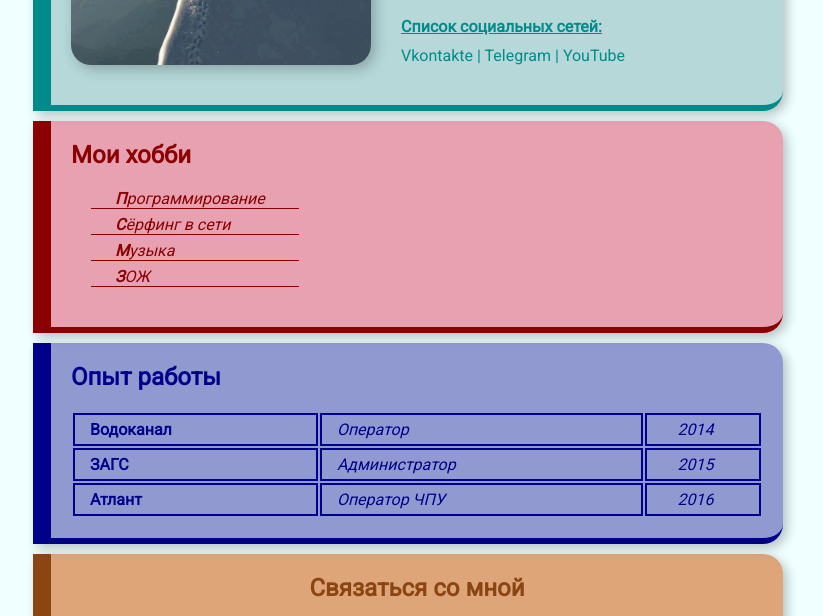
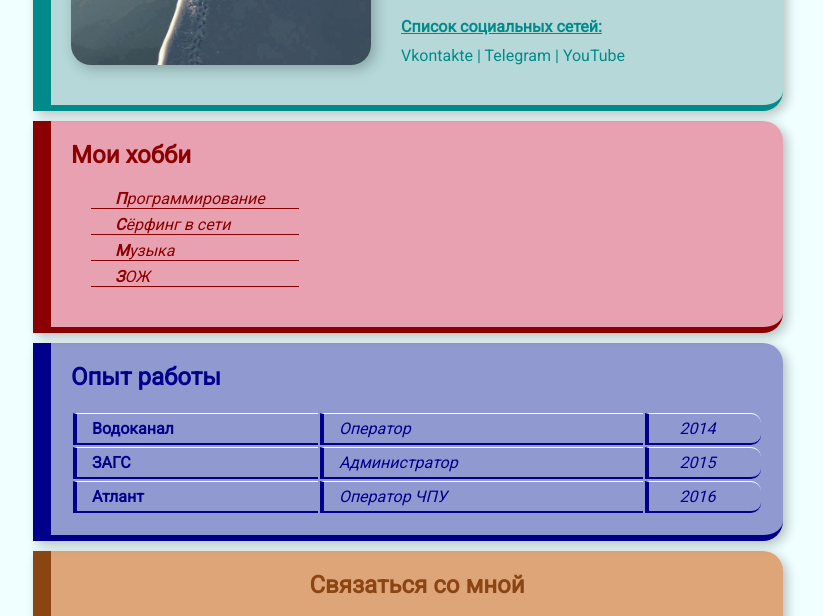
Before and after one commit to senves6/myresume, a plain HTML site: page index.html in a window 1280 px wide. Shown: the part 157-773 px from the top of the page, without its empty margins (232-1055 px from the left). Drawn offline with Linux system fonts and the light colour scheme.

Commit message:
Edit style table td

```diff
--- a/styles.css
+++ b/styles.css
@@ -124,7 +124,10 @@ h1, h2, h4 {
 }
 
 .table td {
-    border: 2px solid darkblue;
+    border: none;
+    border-top: 1px solid azure;
+    border-left: 4px solid darkblue;
+    border-bottom: 2px solid darkblue;
     padding: 5px 15px;
  }
 
@@ -140,6 +143,9 @@ h1, h2, h4 {
 .table td:last-child {
     padding-left: 0;
     text-align: center;
+    border-bottom: 2px solid darkblue;
+    border-bottom-right-radius: 10px;
+    border-top-right-radius: 10px;
 }
 
 .footer {
```
